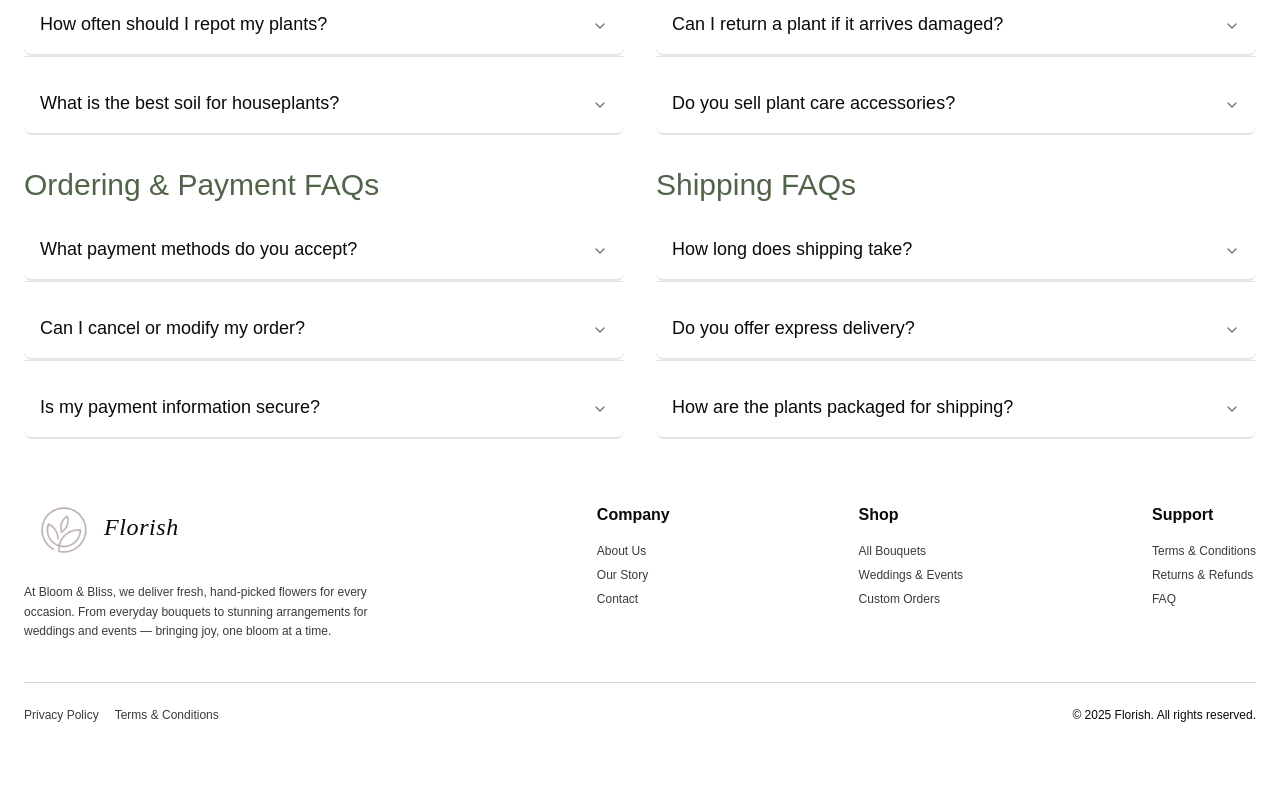
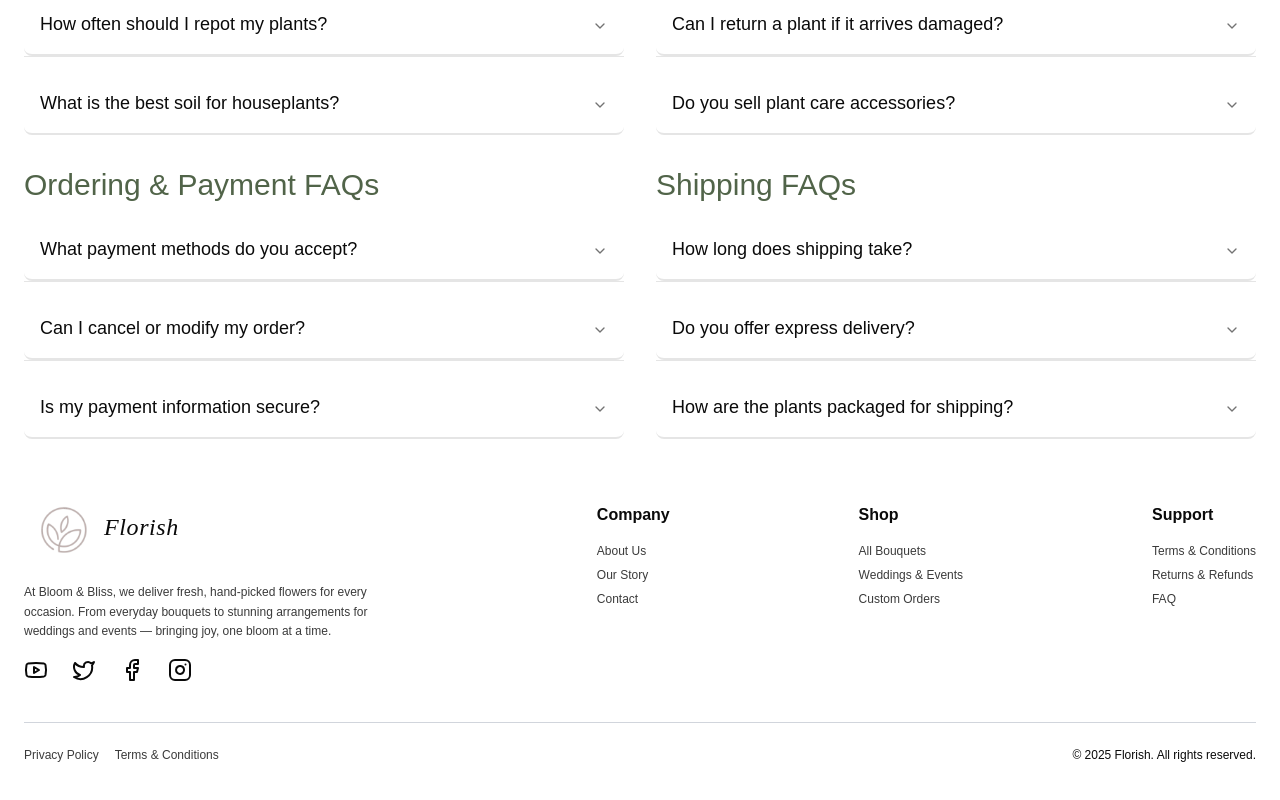
Before and after one commit to farhana988/Florish-frontend, a Next.js app: page /support/faq in a window 1280 px wide. Shown: the part 510-1310 px from the top of the page. Before the commit the page ends 1281 px from the top, so only its background shows below. Built offline with nearby package versions, Linux system fonts and the light colour scheme.

Commit message:
added social icons to footer

```diff
--- a/src/components/modules/Footer/Footer.tsx
+++ b/src/components/modules/Footer/Footer.tsx
@@ -2,6 +2,7 @@ import { bottomLinks, footerData } from "@/data/footerData";
 import Logo from "../Navbar/Logo";
 import FooterSection from "./FooterSection";
 import Link from "next/link";
+import SocialIcons from "./SocialIcons";
 
 const Footer = () => {
   return (
@@ -15,6 +16,7 @@ const Footer = () => {
             occasion. From everyday bouquets to stunning arrangements for
             weddings and events — bringing joy, one bloom at a time.
           </p>
+          <SocialIcons />
         </div>
 
         {/* Dynamic footer sections */}
--- /dev/null
+++ b/src/components/modules/Footer/SocialIcons.tsx
@@ -0,0 +1,20 @@
+import { socialIcons } from "@/data/socialIconsData";
+
+const SocialIcons = () => (
+  <div className="flex gap-6">
+    {socialIcons.map(({ href, label, icon }, index) => (
+      <a
+        key={index}
+        href={href}
+        target="_blank"
+        rel="noopener noreferrer"
+        aria-label={label}
+        className="transition text-lg lg:text-2xl"
+      >
+        {icon}
+      </a>
+    ))}
+  </div>
+);
+
+export default SocialIcons;
--- a/src/components/shared/SectionHeader.tsx
+++ b/src/components/shared/SectionHeader.tsx
@@ -15,7 +15,9 @@ const SectionHeader = ({ title, subtitle, className }: SectionHeaderProps) => {
         isHome ? "my-16" : "mt-20 xl:mt-32"
       } ${className}`}
     >
-      <h2 className="text-3xl lg:text-[42px] sm:text-3xl">{title}</h2>
+      <h2 className="text-3xl lg:text-[42px] sm:text-3xl font-medium">
+        {title}
+      </h2>
       {subtitle && (
         <p className="mt-2 xl:text-lg text-gray-500 max-w-9/12 mx-auto">
           {subtitle}
--- /dev/null
+++ b/src/data/socialIconsData.tsx
@@ -0,0 +1,24 @@
+import { Youtube, Twitter, Facebook, Instagram } from "lucide-react";
+
+export const socialIcons = [
+  {
+    href: "https://www.youtube.com/",
+    label: "YouTube",
+    icon: <Youtube />,
+  },
+  {
+    href: "https://twitter.com/",
+    label: "X",
+    icon: <Twitter />,
+  },
+  {
+    href: "https://www.facebook.com/",
+    label: "Facebook",
+    icon: <Facebook />,
+  },
+  {
+    href: "https://www.instagram.com/",
+    label: "Instagram",
+    icon: <Instagram />,
+  },
+];
```
